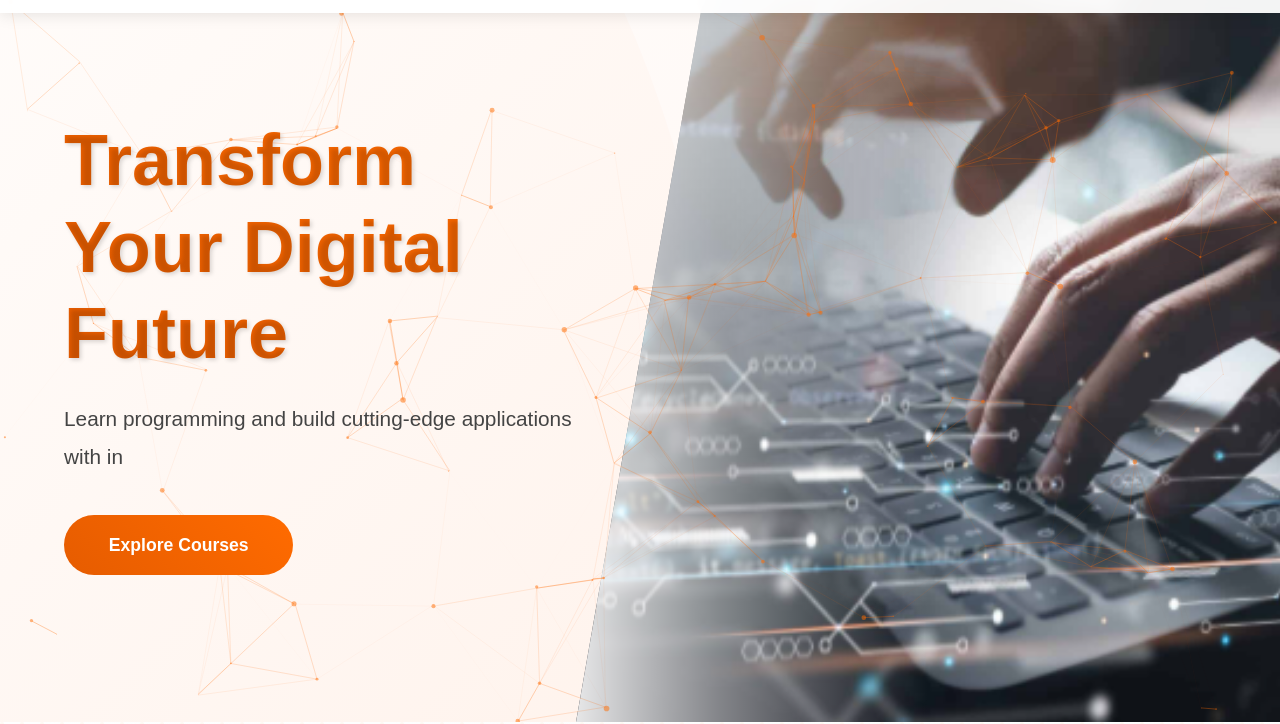
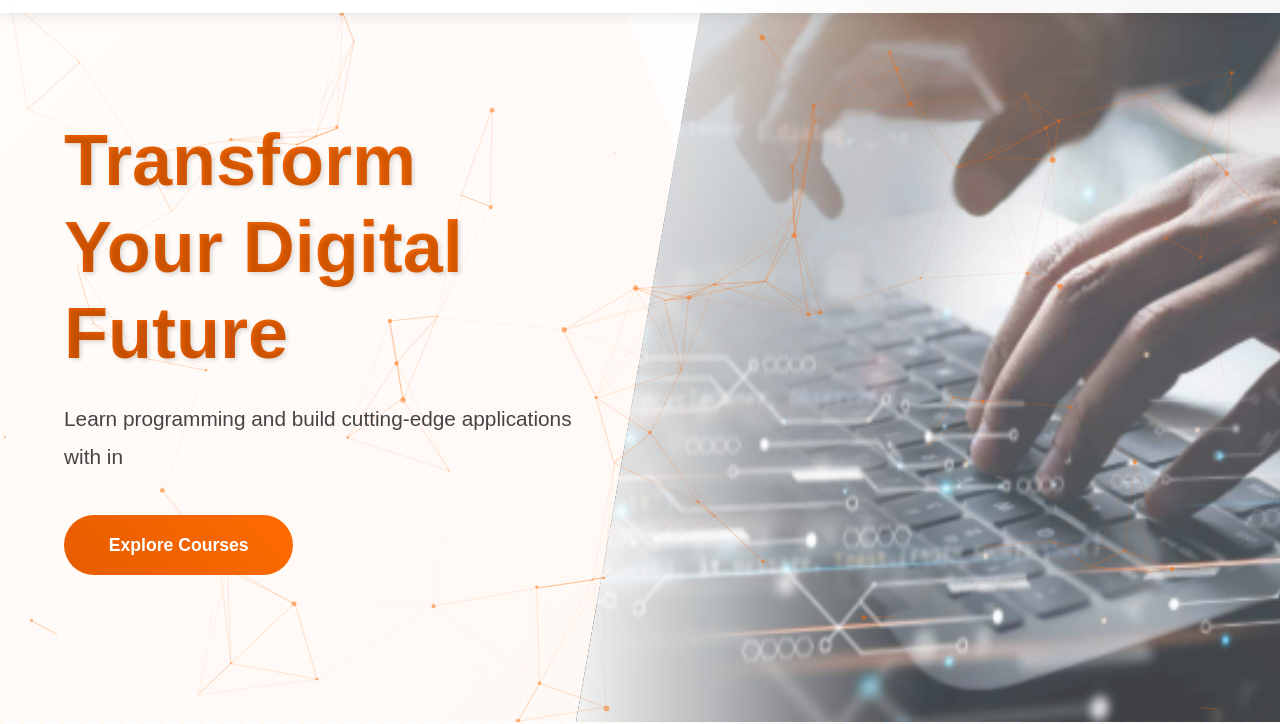
Before and after one commit to sumeya-ak/mela-software, a plain HTML site: page index.html in a window 1280 px wide. Shown: the part 78-802 px from the top of the page. Drawn offline with nearby package versions, Linux system fonts and the light colour scheme.

Commit message:
removed opacity

```diff
--- a/styles.css
+++ b/styles.css
@@ -122,7 +122,10 @@ html {
     padding: 8rem 5% 5rem;
     position: relative;
     overflow: hidden;
-    background: linear-gradient(135deg, rgba(255, 255, 255, 0.97) 0%, rgba(255, 242, 235, 0.95) 100%);
+    background: linear-gradient(135deg,
+        rgba(255, 255, 255, 0.99) 0%,
+        rgba(255, 250, 248, 0.98) 100%
+    );
 }
 
 /* Update hero image styles */
@@ -147,9 +150,9 @@ html {
     height: 100%;
     background: linear-gradient(
         to right,
-        rgba(255, 255, 255, 0.9) 0%,
-        rgba(255, 255, 255, 0.5) 20%,
-        rgba(255, 255, 255, 0) 50%
+        rgba(255, 255, 255, 0.95) 0%,
+        rgba(255, 255, 255, 0.7) 20%,
+        rgba(255, 255, 255, 0.2) 50%
     );
     z-index: 2;
 }
```
